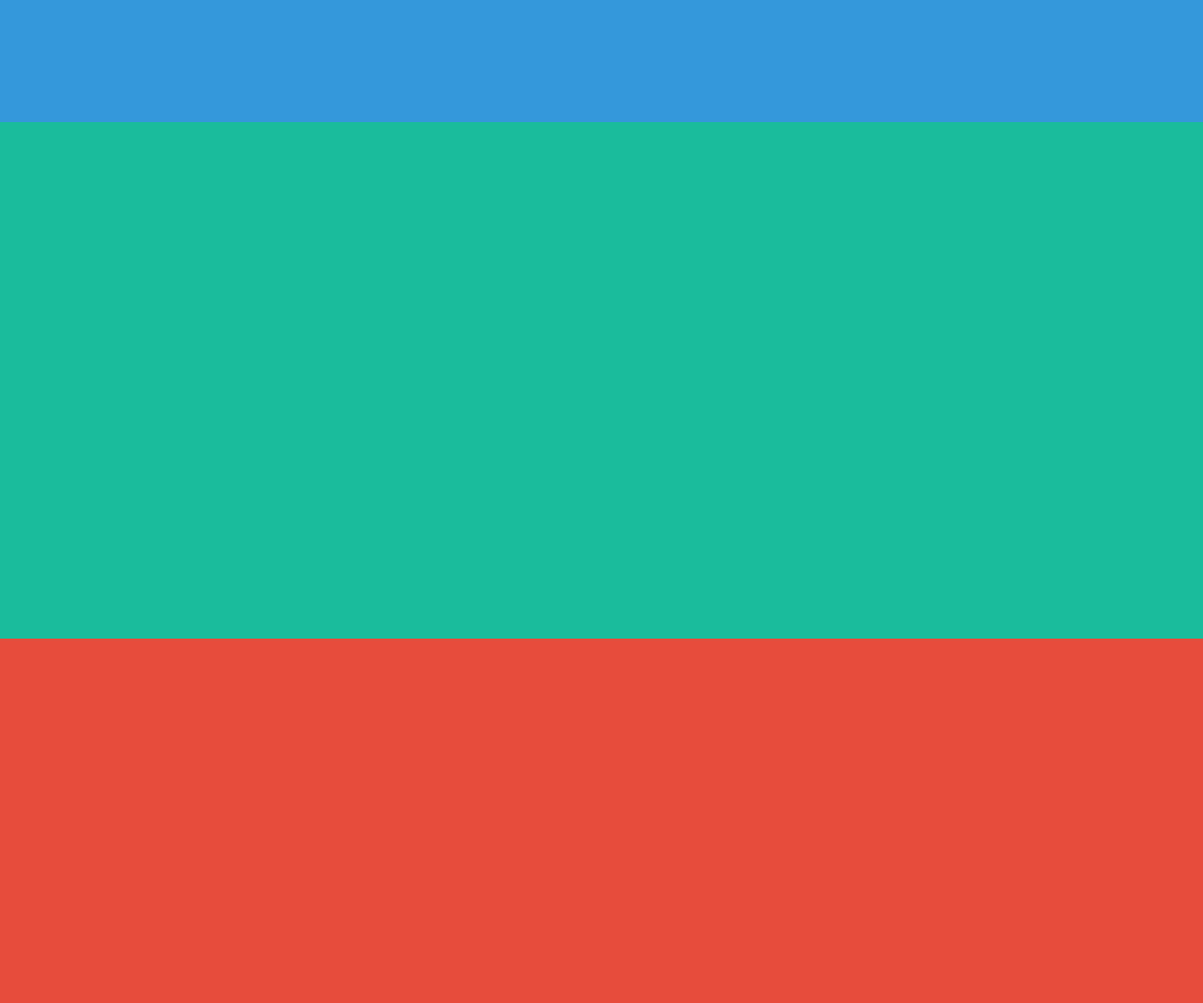
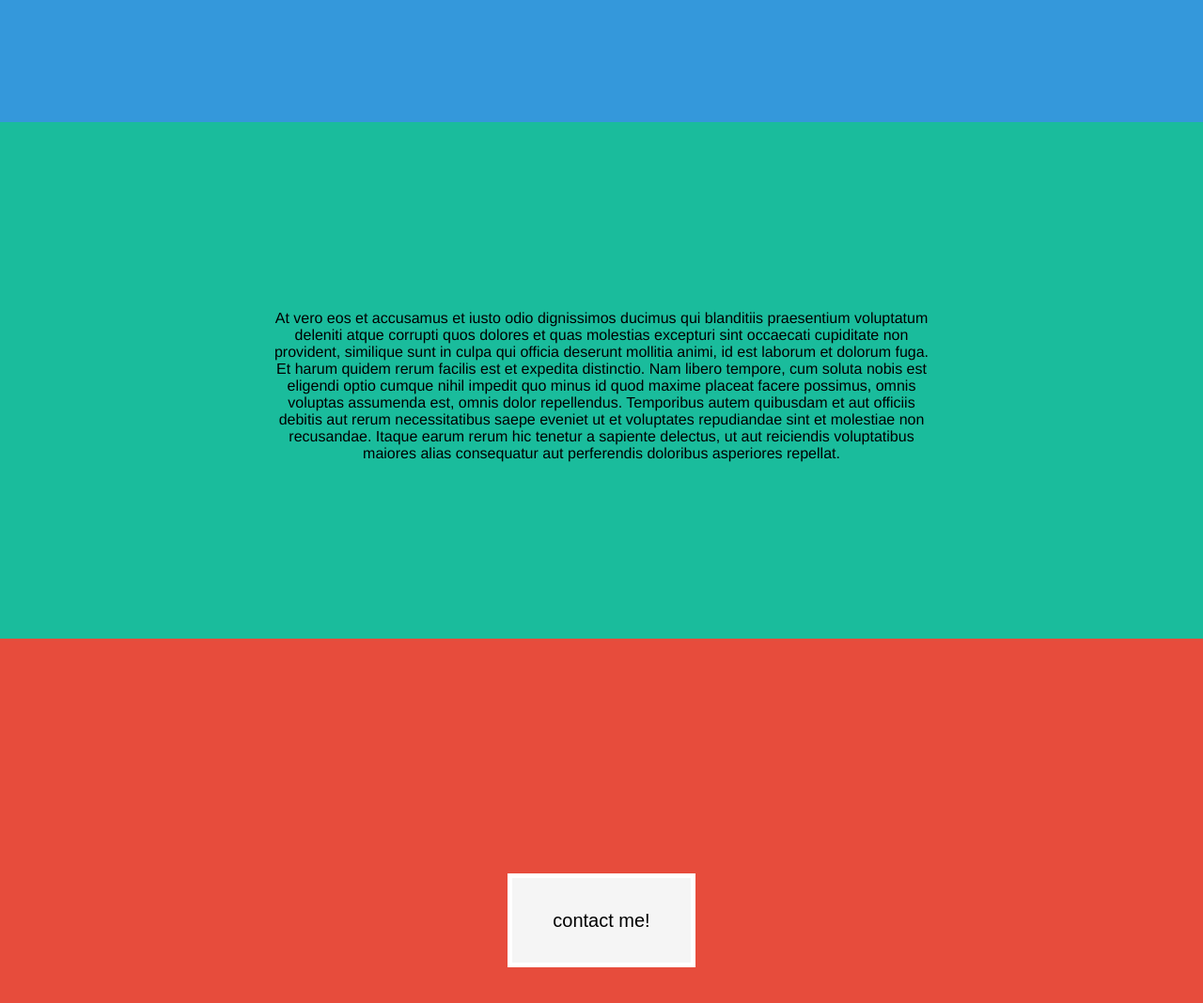
Before and after one commit to marcusmolchany/personal-landing-page, a plain HTML site: page index.html in a window 1280 px wide. Shown: the part 1620-2688 px from the top of the page at 94% size. Drawn offline with nearby package versions, Linux system fonts and the light colour scheme.

Commit message:
added content to interests section and contact button to contact section

```diff
--- a/css/style.css
+++ b/css/style.css
@@ -172,6 +172,30 @@ body {
   background-color: #1ABC9C;
 }
 
+#interests-section #interests-section-text {
+  margin: 0 auto;
+  max-width: 700px;
+}
+
+#interests-section #interests-section-text p {
+  margin: 0;
+  padding-top: 200px;
+}
+
 #contact-section {
   background-color: #E74C3C;
 }
+
+#contact-section #contact-button-wrapper #contact-button {
+  height: 100px;
+  width: 200px;
+  border: 5px solid white;
+  border-radius: 50;
+  background-color: whitesmoke;
+  margin-top: 250px;
+  font-size: 20;
+}
+
+#contact-section #contact-button-wrapper #contact-button:hover {
+  background-color: lightgray;
+}
--- a/index.html
+++ b/index.html
@@ -5,7 +5,7 @@
     <link rel="stylesheet" type="text/css" href="css/style.css">
   </head>
   <body>
-    <div id="greeting-section"  class="section">
+    <div id="greeting-section" class="section">
       <div id="greeting-message-wrapper">
         <div id="greeting-message-name">M & M</div>
         <p>Hey I'm Marcus, thanks for checking out my landing page.</p>
@@ -25,12 +25,12 @@
         </a>
       </div>
     </div>
-    <div id="bio-section"       class="section">
+    <div id="bio-section" class="section">
       <div id="bio-section-text">
         <p>Lorem ipsum dolor sit amet, consectetur adipiscing elit, sed do eiusmod tempor incididunt ut labore et dolore magna aliqua. Ut enim ad minim veniam, quis nostrud exercitation ullamco laboris nisi ut aliquip ex ea commodo consequat. Duis aute irure dolor in reprehenderit in voluptate velit esse cillum dolore eu fugiat nulla pariatur. Excepteur sint occaecat cupidatat non proident, sunt in culpa qui officia deserunt mollit anim id est laborum.</p>
       </div>
     </div>
-    <div id="showcase-section"  class="section">
+    <div id="showcase-section" class="section">
       <div id="showcase-image-wrapper">
         <div id="image-placeholder-1" class="image-placeholder"></div>
         <div id="image-placeholder-2" class="image-placeholder"></div>
@@ -38,10 +38,16 @@
       </div>
     </div>
     <div id="interests-section" class="section">
-
+      <div id="interests-section-text">
+        <p>At vero eos et accusamus et iusto odio dignissimos ducimus qui blanditiis praesentium voluptatum deleniti atque corrupti quos dolores et quas molestias excepturi sint occaecati cupiditate non provident, similique sunt in culpa qui officia deserunt mollitia animi, id est laborum et dolorum fuga. Et harum quidem rerum facilis est et expedita distinctio. Nam libero tempore, cum soluta nobis est eligendi optio cumque nihil impedit quo minus id quod maxime placeat facere possimus, omnis voluptas assumenda est, omnis dolor repellendus. Temporibus autem quibusdam et aut officiis debitis aut rerum necessitatibus saepe eveniet ut et voluptates repudiandae sint et molestiae non recusandae. Itaque earum rerum hic tenetur a sapiente delectus, ut aut reiciendis voluptatibus maiores alias consequatur aut perferendis doloribus asperiores repellat.</p>
+      </div>
     </div>
-    <div id="contact-section"   class="section">
-
+    <div id="contact-section" class="section">
+      <div id="contact-button-wrapper">
+        <a href="mailto:emailaddress+alias@gmail.com" target="_top">
+          <button id="contact-button">contact me!</button>
+        </a>
+      </div>
     </div>
 
     <script src="https://ajax.googleapis.com/ajax/libs/jquery/1.11.1/jquery.min.js"></script>
```
